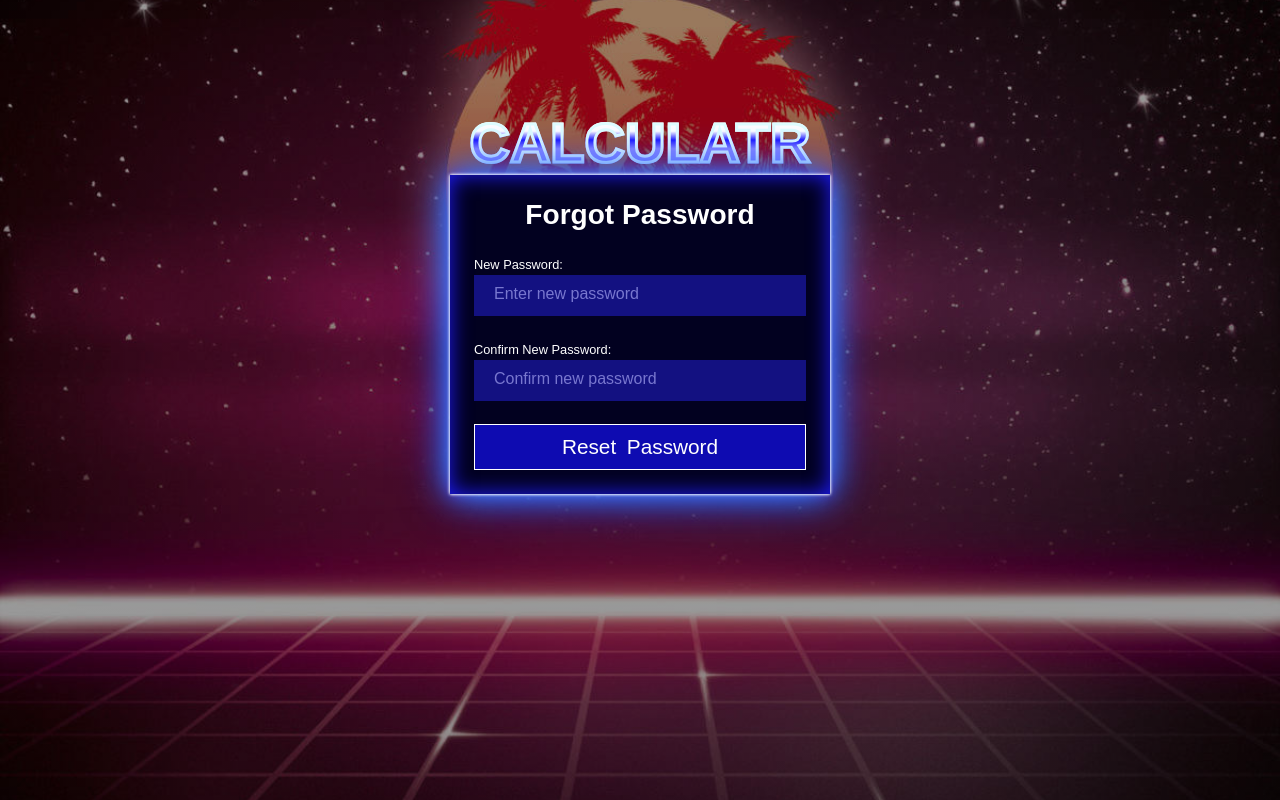
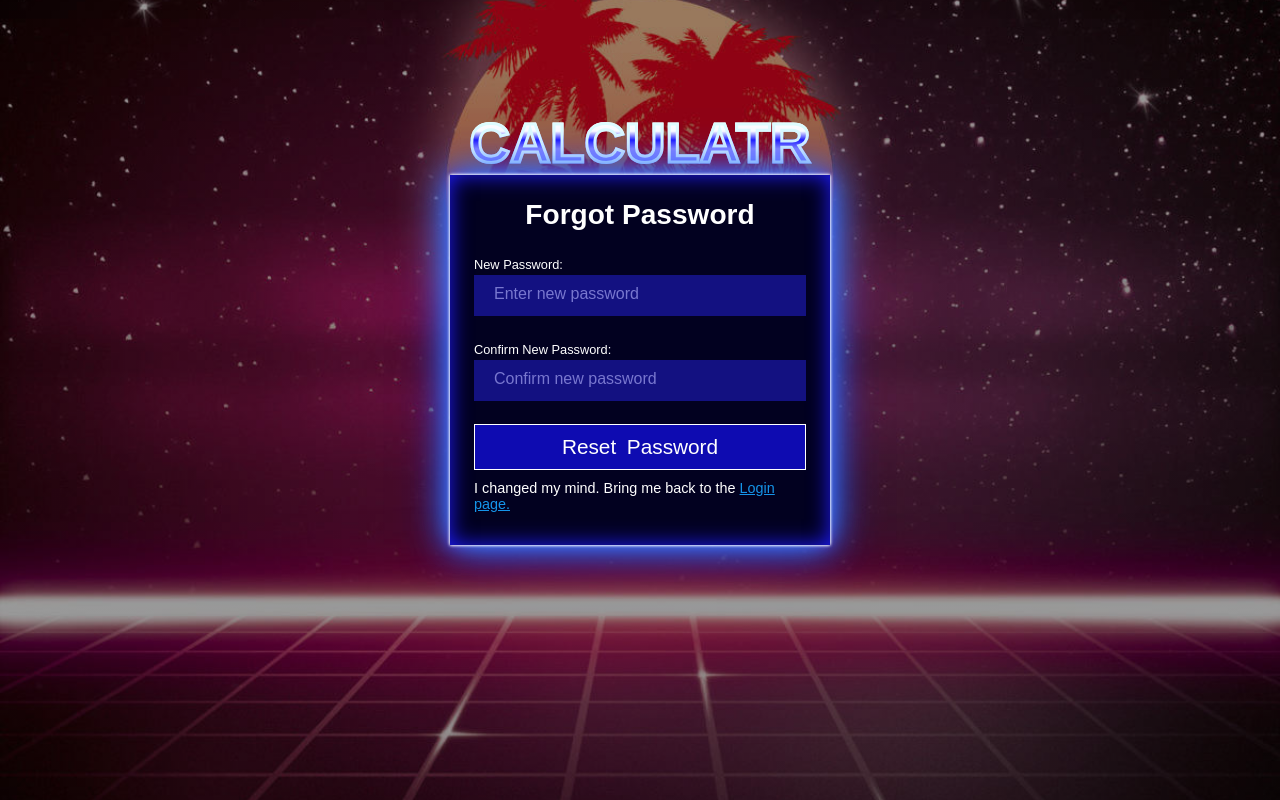
Before and after one commit to ghostintheboot/Calculatr, a React (Create React App) app in the folder client/: page /passwordreset/1 in a window 1280 px wide. Built offline with nearby package versions, Linux system fonts and the light colour scheme; a web font is replaced by a local one.

Commit message:
added a way to return to login from resetpw page

```diff
--- a/client/src/components/screens/ResetPassword.css
+++ b/client/src/components/screens/ResetPassword.css
@@ -47,7 +47,7 @@
 .resetpassword-screen__subtext {
   font-size: 0.9rem;
   display: block;
-  margin: 0.5rem 0;
+  margin: 0.6rem 0;
 }
 
 .resetpassword-screen__form .btn-primary {
--- a/client/src/components/screens/ResetPassword.js
+++ b/client/src/components/screens/ResetPassword.js
@@ -95,6 +95,10 @@ const ResetPassword = ({ match }) => {
           <button type="submit" className="btn btn-primary" tabIndex={3}>
             Reset Password
           </button>
+
+          <span className="resetpassword-screen__subtext">
+            I changed my mind. Bring me back to the <Link to="/login" tabIndex={5}>Login page.</Link>
+          </span>
         </form>
       </div>
     </div>
```
